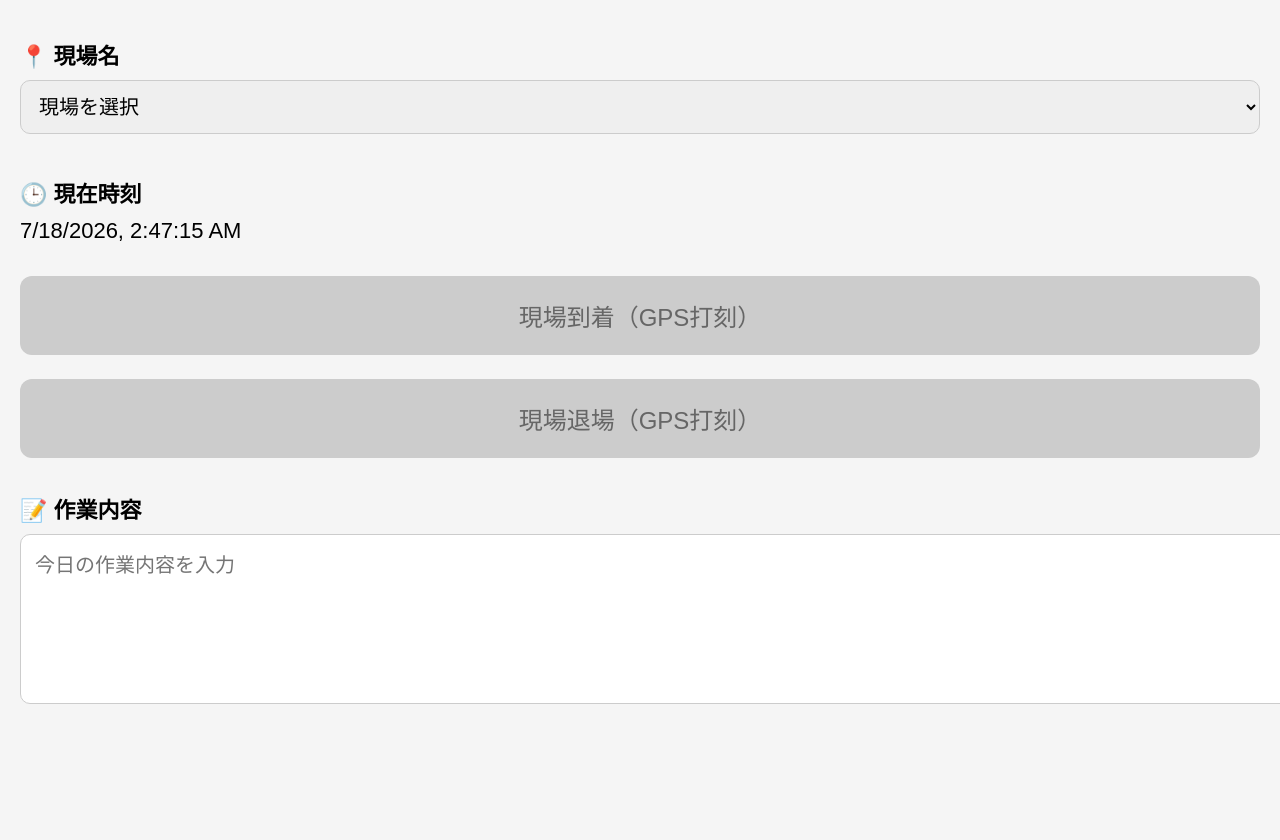
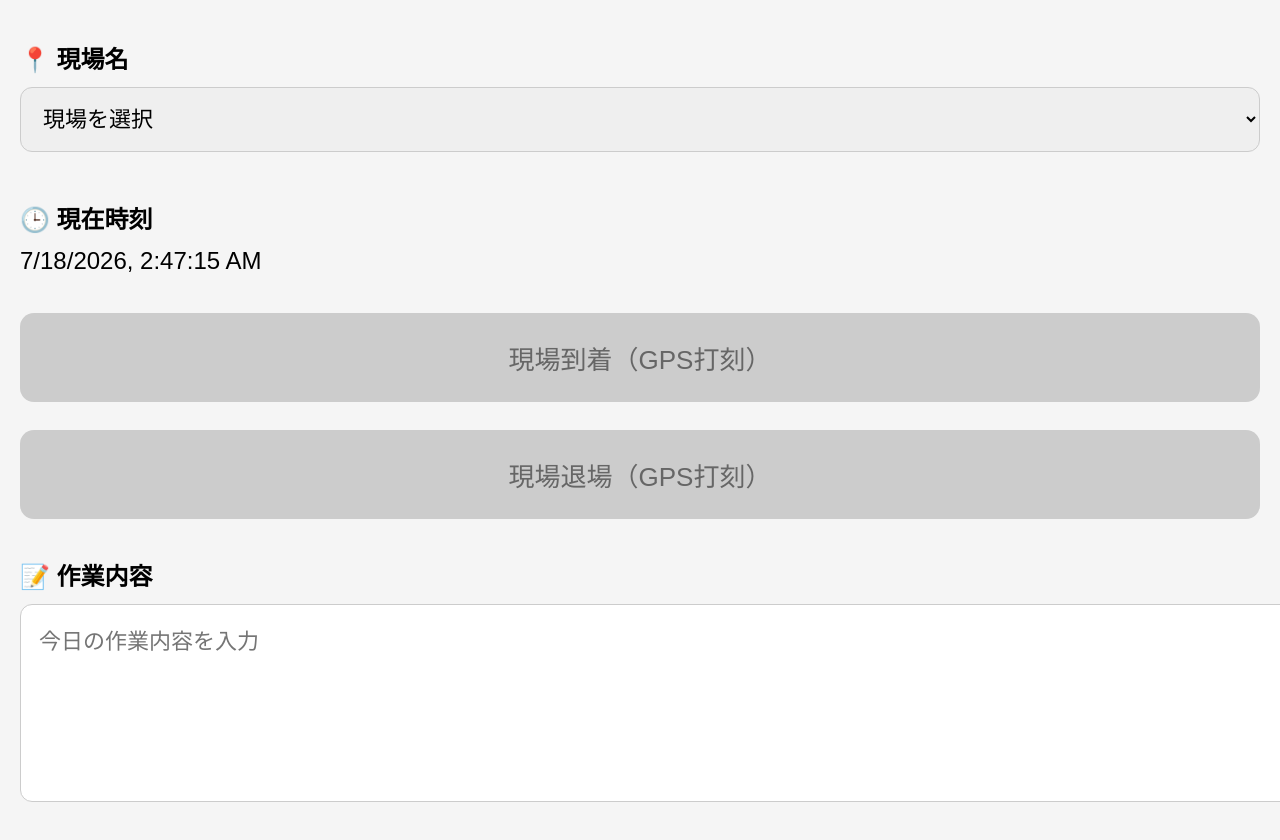
Before and after one commit to jun-jug/LINE-Kintai-app, a plain HTML site: page index.html in a window 1280 px wide. Before the commit the page ends 800 px from the top, so only its background shows below. Drawn offline with Linux system fonts and the light colour scheme.

Commit message:
Update styles and button functionality in index.html

```diff
--- a/index.html
+++ b/index.html
@@ -6,36 +6,38 @@
 <style>
   body {
     font-family: sans-serif;
+    margin: 0;
     padding: 20px;
-    margin: 0;
     background: #f5f5f5;
-    font-size: 20px; /* スマホ向けに大きめ */
+    font-size: 22px; /* さらに大きく */
+    height: 100vh;   /* 画面固定 */
+    overflow: hidden; /* スクロール禁止 */
   }
 
   h2, h3 {
-    font-size: 22px;
-    margin-bottom: 10px;
+    font-size: 24px;
+    margin-bottom: 12px;
   }
 
   select, textarea {
     width: 100%;
-    padding: 14px;
-    font-size: 20px;
-    border-radius: 10px;
+    padding: 18px;
+    font-size: 22px;
+    border-radius: 12px;
     border: 1px solid #ccc;
-    margin-bottom: 20px;
+    margin-bottom: 24px;
   }
 
   textarea {
-    height: 140px;
+    height: 160px; /* 高さUP */
   }
 
   .btn {
     width: 100%;
-    padding: 22px;
-    margin: 12px 0;
-    font-size: 24px;
-    border-radius: 12px;
+    padding: 26px; /* ボタンの縦を大きく */
+    margin: 14px 0;
+    font-size: 26px; /* ボタン文字も大きく */
+    border-radius: 14px;
     border: none;
     color: #fff;
   }
@@ -51,8 +53,8 @@
   }
 
   #nowTime {
-    font-size: 22px;
-    margin-bottom: 20px;
+    font-size: 24px;
+    margin-bottom: 24px;
   }
 </style>
 </head>
@@ -109,13 +111,11 @@
   function arrival() {
     getGPS("arrival");
 
-    // 到着ボタンをグレー化
     const arrivalBtn = document.getElementById("arrivalBtn");
     arrivalBtn.disabled = true;
     arrivalBtn.classList.add("disabled");
     arrivalBtn.classList.remove("enabled");
 
-    // 退場ボタンを有効化
     const leaveBtn = document.getElementById("leaveBtn");
     leaveBtn.disabled = false;
     leaveBtn.classList.remove("disabled");
@@ -126,7 +126,6 @@
   function leave() {
     getGPS("leave");
 
-    // 退場ボタンも押したらグレー化
     const leaveBtn = document.getElementById("leaveBtn");
     leaveBtn.disabled = true;
     leaveBtn.classList.add("disabled");
@@ -136,15 +135,11 @@
   // GPS取得
   function getGPS(type) {
     navigator.geolocation.getCurrentPosition(() => {
-
-      // メッセージだけ表示（座標は出さない）
       if (type === "arrival") {
         alert("今日もご安全に！");
       } else {
         alert("一日お疲れさまでした！");
       }
-
-      // ここに距離判定や保存処理を後で追加する
     });
   }
 </script>
```
